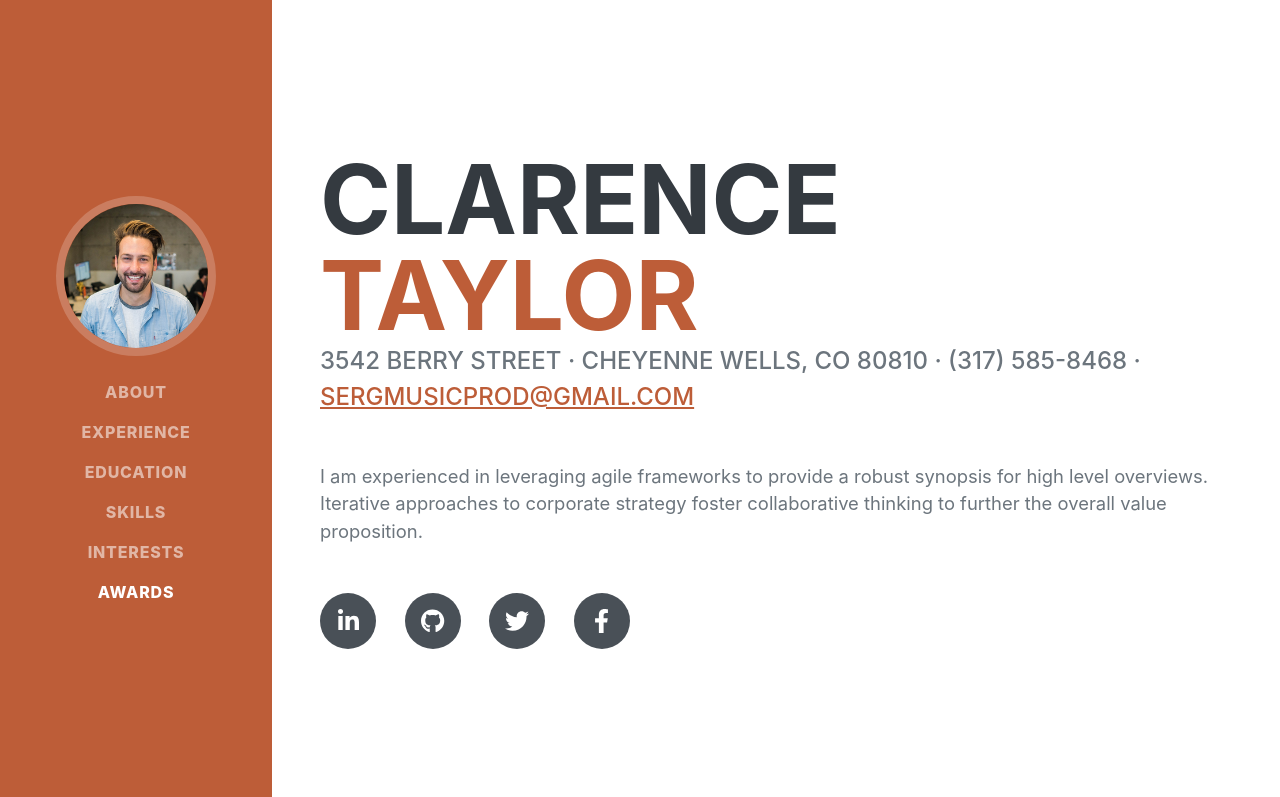
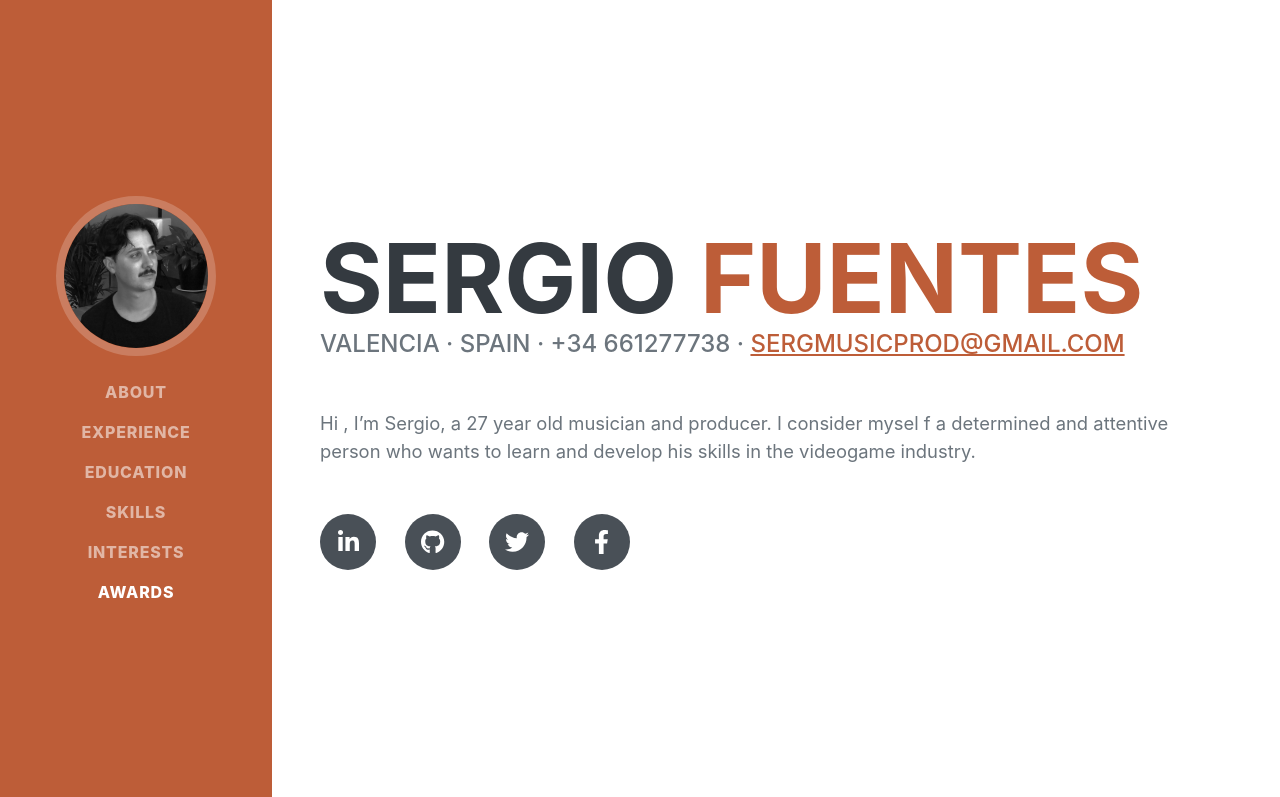
Before and after one commit to sergiofuentesvazquez/sergiofuentesvazquez.github.io, a plain HTML site: page index.html in a window 1280 px wide. Shown: the top 797 px of the page. Drawn offline with nearby package versions, Linux system fonts and the light colour scheme; a web font is replaced by a local one.

Commit message:
modifications test

```diff
--- a/index.html
+++ b/index.html
@@ -20,7 +20,7 @@
         <nav class="navbar navbar-expand-lg navbar-dark bg-primary fixed-top" id="sideNav">
             <a class="navbar-brand js-scroll-trigger" href="#page-top">
                 <span class="d-block d-lg-none">Sergio Fuentes</span>
-                <span class="d-none d-lg-block"><img class="img-fluid img-profile rounded-circle mx-auto mb-2" src="assets/img/profile.jpg" alt="..." /></span>
+                <span class="d-none d-lg-block"><img class="img-fluid img-profile rounded-circle mx-auto mb-2" src="assets/img/foto.jpg" alt="..." /></span>
             </a>
             <button class="navbar-toggler" type="button" data-bs-toggle="collapse" data-bs-target="#navbarResponsive" aria-controls="navbarResponsive" aria-expanded="false" aria-label="Toggle navigation"><span class="navbar-toggler-icon"></span></button>
             <div class="collapse navbar-collapse" id="navbarResponsive">
@@ -40,14 +40,16 @@
             <section class="resume-section" id="about">
                 <div class="resume-section-content">
                     <h1 class="mb-0">
-                        Clarence
-                        <span class="text-primary">Taylor</span>
+                        Sergio
+                        <span class="text-primary">Fuentes</span>
                     </h1>
                     <div class="subheading mb-5">
-                        3542 Berry Street · Cheyenne Wells, CO 80810 · (317) 585-8468 ·
+                        Valencia · Spain · +34 661277738 ·
                         <a href="mailto:name@email.com">sergmusicprod@gmail.com</a>
                     </div>
-                    <p class="lead mb-5">I am experienced in leveraging agile frameworks to provide a robust synopsis for high level overviews. Iterative approaches to corporate strategy foster collaborative thinking to further the overall value proposition.</p>
+                    <p class="lead mb-5">Hi , I’m Sergio, a 27 year old musician and producer.
+                        I consider mysel f a determined and attentive person who wants to learn and develop his skills in the videogame industry.
+                        </p>
                     <div class="social-icons">
                         <a class="social-icon" href="#!"><i class="fab fa-linkedin-in"></i></a>
                         <a class="social-icon" href="#!"><i class="fab fa-github"></i></a>
```
Also changed, not shown: assets/img/foto.jpg (added).
